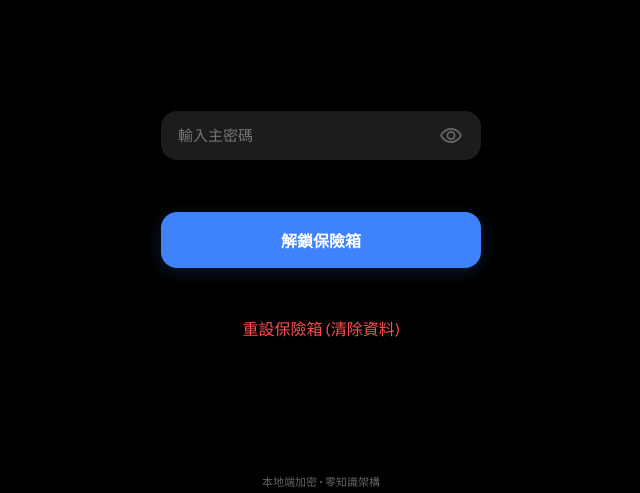
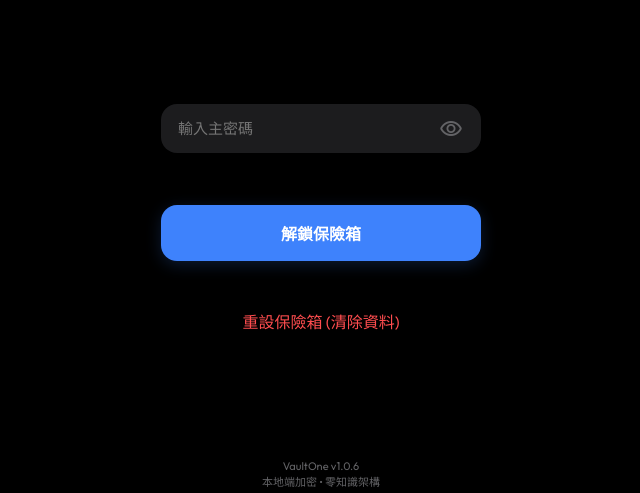
Before and after one commit to yangkunta/QuickFind, a plain HTML site: page index.html in a window 1280 px wide. Shown: the part 251-744 px from the top of the page, without its empty margins (319-959 px from the left). Drawn offline with nearby package versions, Linux system fonts and the light colour scheme.

Commit message:
feat: display version number on lock screen and settings page

```diff
--- a/index.html
+++ b/index.html
@@ -46,7 +46,8 @@
                 </div>
             </div>
 
-            <div style="font-size: 11px; color: var(--text-muted);">
+            <div style="font-size: 11px; color: var(--text-muted); text-align: center;">
+                VaultOne v1.0.6<br>
                 本地端加密 • 零知識架構
             </div>
         </div>
@@ -215,6 +216,11 @@
                         </div>
                     </div>
                 </div>
+
+                <div style="text-align: center; font-size: 11px; color: var(--text-muted); margin-top: 24px;">
+                    VaultOne v1.0.6<br>
+                    本地端加密 • 零知識架構
+                </div>
             </div>
         </div>
 
```
